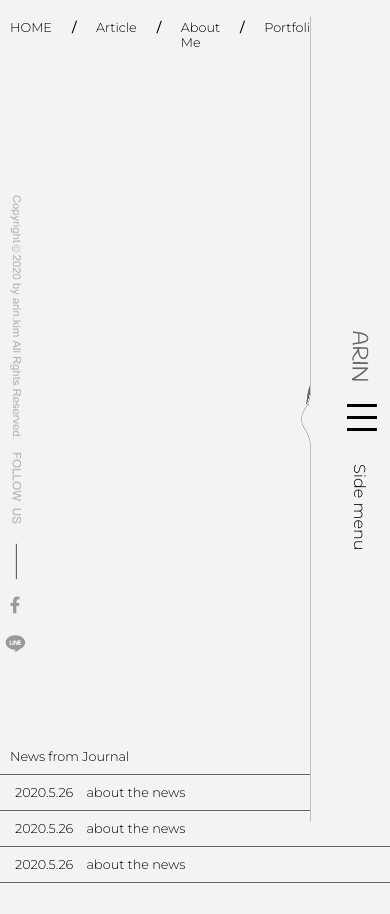
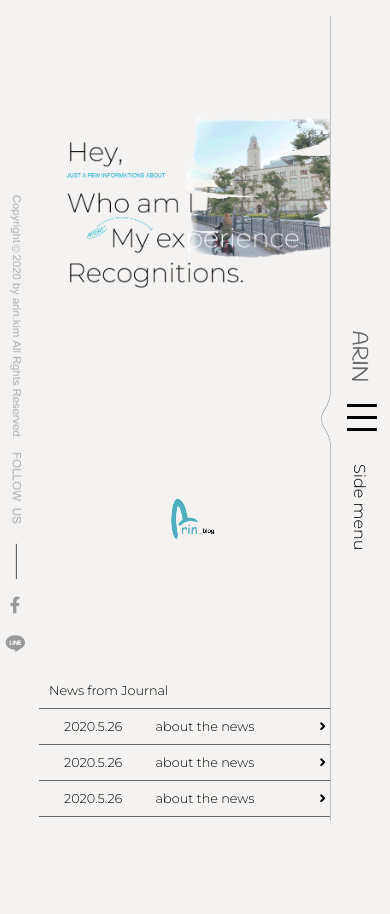
Before and after one commit to kima-rin/my_blog, a PHP site: page / in a window 390 px wide. After the commit the page ends 822 px from the top, so only its background shows below. Run offline with PHP 8.4, Linux system fonts and the light colour scheme; some libraries are stand-ins or nearby versions.

Commit message:
반응형수정

```diff
--- a/part/head.php
+++ b/part/head.php
@@ -1,7 +1,7 @@
 </head>
 
 <body>
-<div class="top-bar flex">
+    <div class="top-bar flex visible-md-up">
         <div class="top-menu-bar con flex flex-jc-end flex-grow-1">
             <nav class="menu-box-1 ">
                 <ul class="flex">
--- a/public/index.php
+++ b/public/index.php
@@ -22,7 +22,7 @@ include "../part/head.php"
         </div>
 
         <div class="logo block">
-            <img src="/resource/img/logo.png" alt="">
+            <div class="main-logo" style="background-image:url(/resource/img/logo-4.png)"></div>
             <div class="article-box flex">
                <nav class="article-list flex">
                     <ul>
--- a/public/resource/common.css
+++ b/public/resource/common.css
@@ -315,7 +315,7 @@ body{
     margin: 0 auto;
 }
 .wrapper{
-    height: 100vh;
+    min-height: 100%;
     position: relative;
 }
 /* 탑 바 시작*/
@@ -343,6 +343,7 @@ body{
     width: 2%;
     height: 100%;
     position: fixed;
+
 }
 .copyright>div{
     width: 30px;
@@ -359,12 +360,12 @@ body{
     position: fixed;
     height: 100%;
     top:0;
-    right: -270px;
+    right: -290px;
     transition: right .5s;
     background-color: #F5F3F1;
     z-index: 150;
 }
-.right-side-bar:hover{
+.right-side-bar.active{
     right: 0;
 }
 .right-side-bar>.rs-menu-bar{
@@ -373,6 +374,7 @@ body{
     width: 350px;
     bottom: 0;
     transition: right .5s;
+
 }
 .right-side-bar>.side-dc{
     position: absolute;
--- a/public/resource/common.js
+++ b/public/resource/common.js
@@ -43,11 +43,25 @@ function gridSlide(){
     $grid.masonry('layout');
   });
 }
+function MobileSideBar__init() {
+  $('.btn-toggle-mobile-side-bar').click(function() {
+    var $this = $(this);
 
+    if ( $this.hasClass('active') ) {
+      $this.removeClass('active');
+      $('.right-side-bar').removeClass('active');
+    }
+    else {
+      $this.addClass('active')
+      $('.right-side-bar').addClass('active');
+    }
+  });
+}
 
 $(function () {
   slide();
   gridSlide();
+  MobileSideBar__init();
 });
 
 function a(){
--- a/public/resource/index.css
+++ b/public/resource/index.css
@@ -1,8 +1,9 @@
 /* 슬라이더 바*/
 .main-box{
+    display: flex;
     flex-wrap: wrap;
+}
 
-}
 .main-box>.slide-box {
     flex:4 0 0;
     position: relative;
@@ -48,20 +49,34 @@
 /* 메인 로고*/
 .main-box>.logo{
     flex:5 0 0;
+    margin-right: -30px;
 }
-.main-box>.logo>img{
-    width: 100px;
-    margin: 300px;
+.main-box>.logo>.main-logo{
+    background-repeat: no-repeat;
+    background-size: cover;
+    background-position: center;
+    position: relative;
+
+}
+.main-box>.logo>.main-logo::after{
+    content: "";
+    display: block;
+    padding-top: 80%;
+
+
 }
 
 /* 게시판 시작*/
 
 .article-box>.article-list{
     width:100%;
+    left:auto;
+    right: auto;
+
 }
 .article-box>.article-list>ul{
     width:100%;
-
+    padding: 10%;
 }
 .article-box>.article-list>ul>li{
     border-bottom: 1px solid #666666;
@@ -72,9 +87,26 @@
     padding: 10px;
 }
 .article-box>.article-list>ul>li>a>span{
-    padding: 5px;
+    padding: 0px 20px;
 }
 .article-box>.article-list>ul>li>a>span:last-child{
     float: right;
 }
 /* 게시판 끝*/
+
+@media ( max-width:800px ) {
+    .main-box > div {
+      width:100%;
+      flex-grow:0 !important;
+      flex-basis:auto !important;
+    }
+    .main-box>.slide-box{
+        height: 400px;
+    }
+    .main-box>.logo>.main-logo::after{
+        padding-top: 60%;
+    }
+    .article-box>.article-list>ul>li>a>span{
+        padding: 0px 15px;
+    }
+}
--- a/public/resource/list.css
+++ b/public/resource/list.css
@@ -92,5 +92,5 @@
   margin-top: 3%;
   color: white;
   font-size: .6rem;
-  background-color: #A6C9BE;
+  background-color: #4FAFBF;
 }
```
Also changed, not shown: public/resource/img/logo-2.png (added), public/resource/img/logo-3.png (added), public/resource/img/logo-4.png (added). Lines whose indentation alone changed are shown as unchanged.
